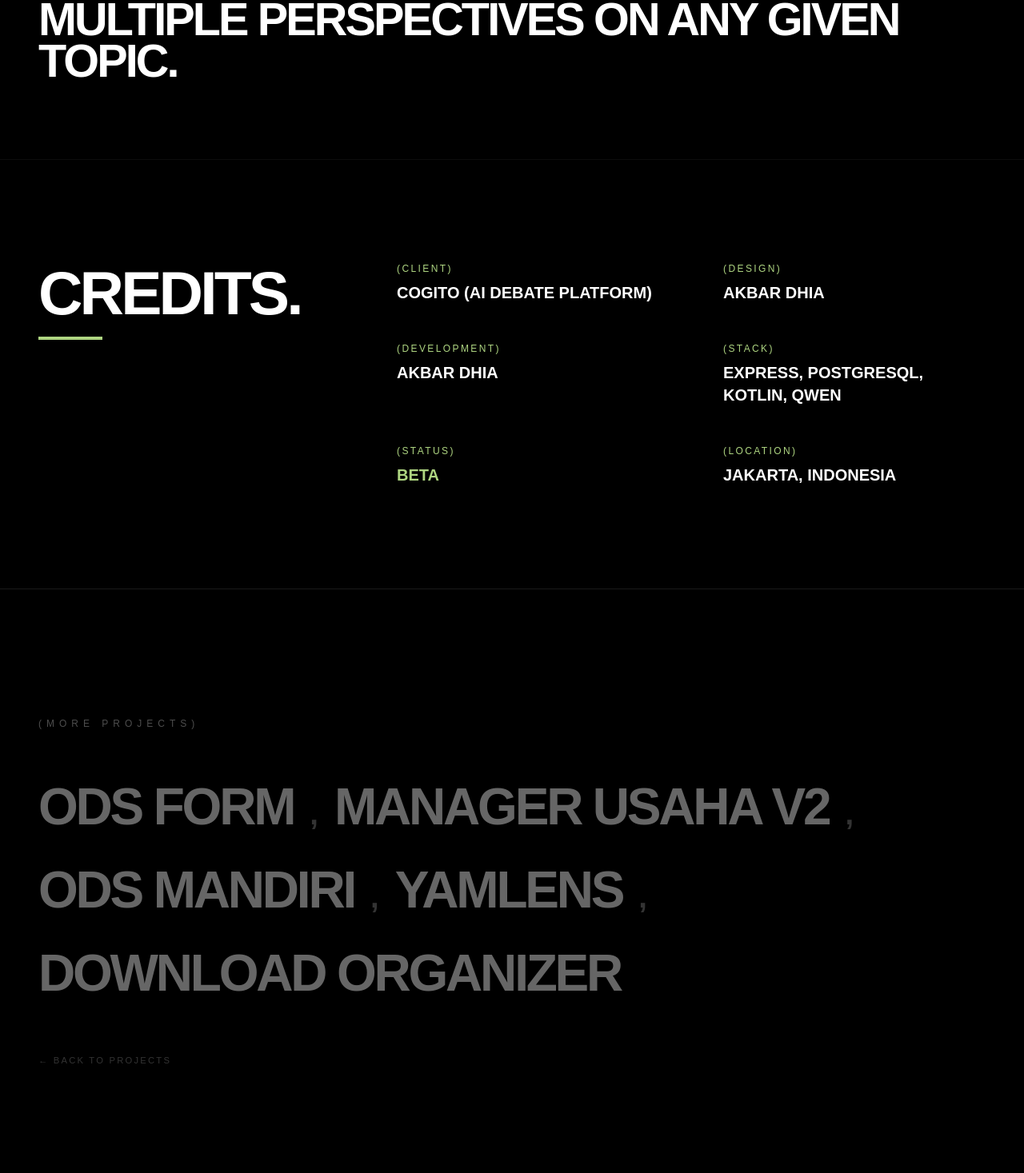
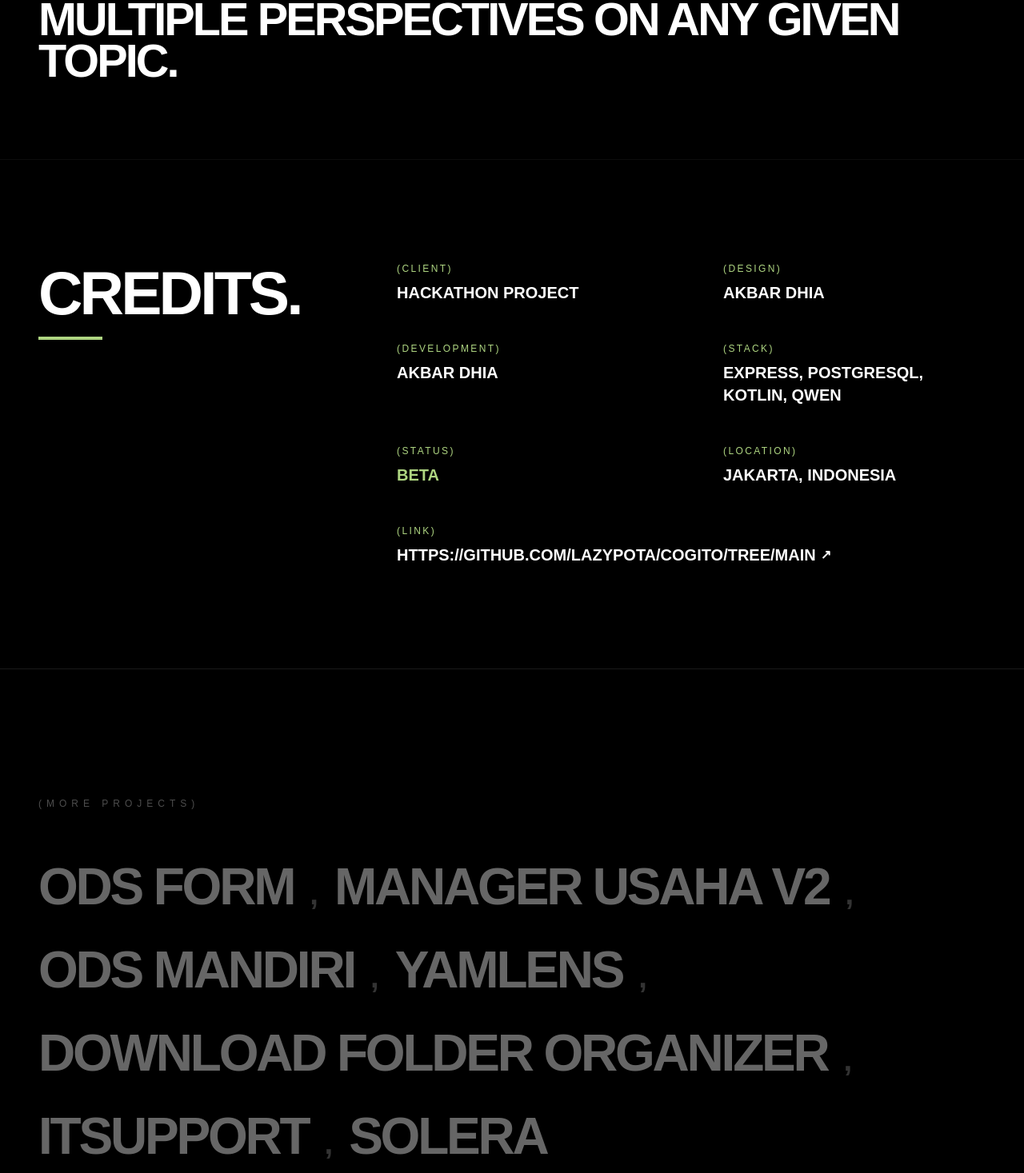
Before and after one commit to akbrdhia/AkbarD_Porto, a React (Vite) app: page /2026/project/cogito in a window 1280 px wide. Shown: the part 1330-2797 px from the top of the page at 80% size. Built offline with nearby package versions, Linux system fonts and the light colour scheme.

Commit message:
feat: project link in credits, filter animation, add ITSupport-FE

```diff
--- a/src/2026/features/projects/ProjectDetail.jsx
+++ b/src/2026/features/projects/ProjectDetail.jsx
@@ -1,4 +1,4 @@
-import React, { useEffect } from 'react';
+import React, { useEffect, useState } from 'react';
 import { useParams, Link } from 'react-router-dom';
 import { motion } from 'framer-motion';
 import { PROJECTS } from '../../../constants/projects';
@@ -6,6 +6,7 @@
 const ProjectDetail = () => {
   const { projectId } = useParams();
   const project = PROJECTS.find(p => p.id === projectId);
+  const [hoveredLabel, setHoveredLabel] = useState(null);
 
   useEffect(() => {
     window.scrollTo(0, 0);
@@ -91,17 +92,35 @@
             { label: 'Development', value: 'Akbar Dhia' },
             { label: 'Stack', value: project.tech.join(', ') },
             { label: 'Status', value: project.status, accent: project.accentColor },
-            { label: 'Location', value: project.location }
+            { label: 'Location', value: project.location },
+            { label: 'Link', value: project.link || 'unavailable', link: project.link || null }
           ].map((item) => (
             <div key={item.label}>
               <p className="text-xs uppercase tracking-[0.2em] mb-2" style={{ color: item.accent || project.accentColor || '#ffffff' }}>({item.label})</p>
-              <p className="text-base md:text-xl font-bold uppercase" style={item.accent ? { color: item.accent } : {}}>{item.value}</p>
+              {item.link ? (
+                <a
+                  href={item.link.startsWith('http') ? item.link : `https://${item.link}`}
+                  target='_blank'
+                  rel='noopener noreferrer'
+                  className='group inline-flex items-center gap-1.5 text-base md:text-xl font-bold uppercase transition-colors duration-300'
+                  style={{ color: hoveredLabel === item.label ? (item.accent || project.accentColor) : undefined }}
+                  onMouseEnter={() => setHoveredLabel(item.label)}
+                  onMouseLeave={() => setHoveredLabel(null)}
+                >
+                  {item.value}
+                  <span className='inline-block text-sm md:text-base transition-transform duration-300 group-hover:translate-x-0.5 group-hover:-translate-y-0.5'>↗</span>
+                </a>
+              ) : (
+                <p className={`text-base md:text-xl font-bold uppercase ${item.value === 'unavailable' ? 'text-white/20' : ''}`}
+                  style={item.accent ? { color: item.accent } : {}}>
+                  {item.value}
+                </p>
+              )}
             </div>
           ))}
         </div>
       </section>
 
-      {/* 6. More Projects */}
       <section className="px-6 md:px-12 py-16 md:py-40 border-t border-white/10">
         <p className="text-white/30 text-[0.6rem] md:text-xs uppercase tracking-[0.5em] mb-8 md:mb-12">(More Projects)</p>
         <div className="flex flex-wrap items-baseline gap-x-4 gap-y-2">
--- a/src/2026/features/projects/ProjectsPage.jsx
+++ b/src/2026/features/projects/ProjectsPage.jsx
@@ -64,14 +64,15 @@
           </div>
 
           <div className='columns-1 md:columns-2 gap-5 md:gap-6'>
-            <AnimatePresence>
+            <AnimatePresence mode='popLayout'>
               {filtered.map((project, i) => (
                 <motion.div
                   key={project.id}
+                  layout
                   initial={{ y: 40, opacity: 0 }}
                   animate={{ y: 0, opacity: 1 }}
-                  exit={{ y: -20, opacity: 0 }}
-                  transition={{ duration: 0.5, delay: i * 0.08, ease: [0.16, 1, 0.3, 1] }}
+                  exit={{ y: -20, opacity: 0, scale: 0.95 }}
+                  transition={{ duration: 0.5, delay: i * 0.06, ease: [0.16, 1, 0.3, 1], layout: { duration: 0.6, ease: [0.16, 1, 0.3, 1] } }}
                   className='break-inside-avoid mb-5 md:mb-6'
                 >
                   <Link
--- a/src/constants/projects.js
+++ b/src/constants/projects.js
@@ -29,17 +29,17 @@
     category: ['Android', 'Backend'],
     tech: ["Kotlin", "Laravel", "ML Kit"],
     status: "LIVE",
-    accentColor: "#9CCC65",
-    preview: "/Manager_usahav2.png",
-    link: "",
+    accentColor: "#4693C3",
+    preview: "/projects/manager-usahav2.jpeg",
+    link: "https://github.com/akbrdhia/Manager_Usaha",
   },
   {
     id: "cogito",
     name: "Cogito",
     fullName: "Cogito, Debate Companion",
-    brand: "Cogito (AI Debate Platform)",
-    ledBy: "AkbarD",
-    roles: "AI Engineering",
+    brand: "Hackathon Project",
+    ledBy: "Hackathon Team",
+    roles: "Mobile Development",
     year: "2024",
     description: "AI debate companion that generates counter-arguments in real time. Designed to help users sharpen their rhetorical skills and explore multiple perspectives on any given topic.",
     location: 'Jakarta, Indonesia',
@@ -63,7 +63,7 @@
     category: ['Web', 'Backend'],
     tech: ["React", "Laravel"],
     status: "LIVE",
-    accentColor: "#C5E1A5",
+    accentColor: "#2E6A7B",
     preview: "/projects/ods-mandiri.png",
     link: "ods.kop.go.id",
   },
@@ -71,8 +71,8 @@
     id: "yamlens",
     name: "YAMLens",
     fullName: "YAMLens, Docker Compose Visualizer",
-    brand: "YAMLens",
-    ledBy: "Akbar Dhia",
+    brand: "Personal Project",
+    ledBy: "AkbarD",
     roles: "Full Stack Development",
     year: "2026",
     description: "Visualize Docker Compose files as interactive architecture diagrams. Auto-layout, brand icons, interactive tracing, rich details, and a powerful Monaco-like editor with syntax highlighting, undo/redo, and smart search.",
@@ -86,10 +86,10 @@
   },
   {
     id: "download-organizer",
-    name: "Download Organizer",
+    name: "Download Folder Organizer",
     fullName: "Script-Download-Organizer",
-    brand: "Download Organizer",
-    ledBy: "Akbar Dhia",
+    brand: "Personal Project",
+    ledBy: "AkbarD",
     roles: "Software Engineering",
     year: "2026",
     description: "A simple, fast, and interactive CLI tool to keep your Downloads folder clean — auto-sort files, find duplicates with MD5 hashing, storage insights, undo support, and archiver for old files.",
@@ -98,7 +98,40 @@
     tech: ["Python", "Bash", "PowerShell"],
     status: "LIVE",
     accentColor: "#4ADE80",
-    preview: "",
+    preview: "/projects/download-organizer.png",
     link: "https://github.com/akbrdhia/script-download-organizer",
   },
+  {
+    id: "itsupport",
+    name: "ITSupport",
+    fullName: "ITSupport, Helpdesk Ticketing System",
+    brand: "Personal Project",
+    ledBy: "AkbarD",
+    roles: "Frontend Development",
+    year: "2026",
+    description: "Frontend helpdesk ticketing system — landing page, auth with JWT, CRUD tickets, protected routes, sidebar layout, and real-time comment system.",
+    location: 'Bogor, Indonesia',
+    category: ['Web'],
+    tech: ["React", "Vite", "React Router", "Zustand", "TanStack Query", "Axios", "React Hook Form", "Zod", "Tailwind CSS", "Framer Motion"],
+    status: "DEV",
+    accentColor: "#0EA5E9",
+    preview: "/projects/itsupport.png",
+    link: "",
+  },
+  {
+    id: "solera",
+    name: "Solera",
+    fullName: "Solera",
+    brand: "Freelance Project",
+    ledBy: "AkbarD",
+    roles: "Full Stack Development",
+    year: "2026",
+    description: "School ecosystem super-app—closed-loop fintech (SLRT wallet, Midtrans/Xendit/Tripay), marketplace, and community engagement platform for school communities.",
+    category: ['Web', 'Backend'],
+    tech: ["Next.js", "Express", "Prisma", "MySQL", "Docker"],
+    status: "LIVE",
+    accentColor: "#00C950",
+    preview: "/projects/solera.png",
+    link: "solera.id",
+  },
 ];
```
